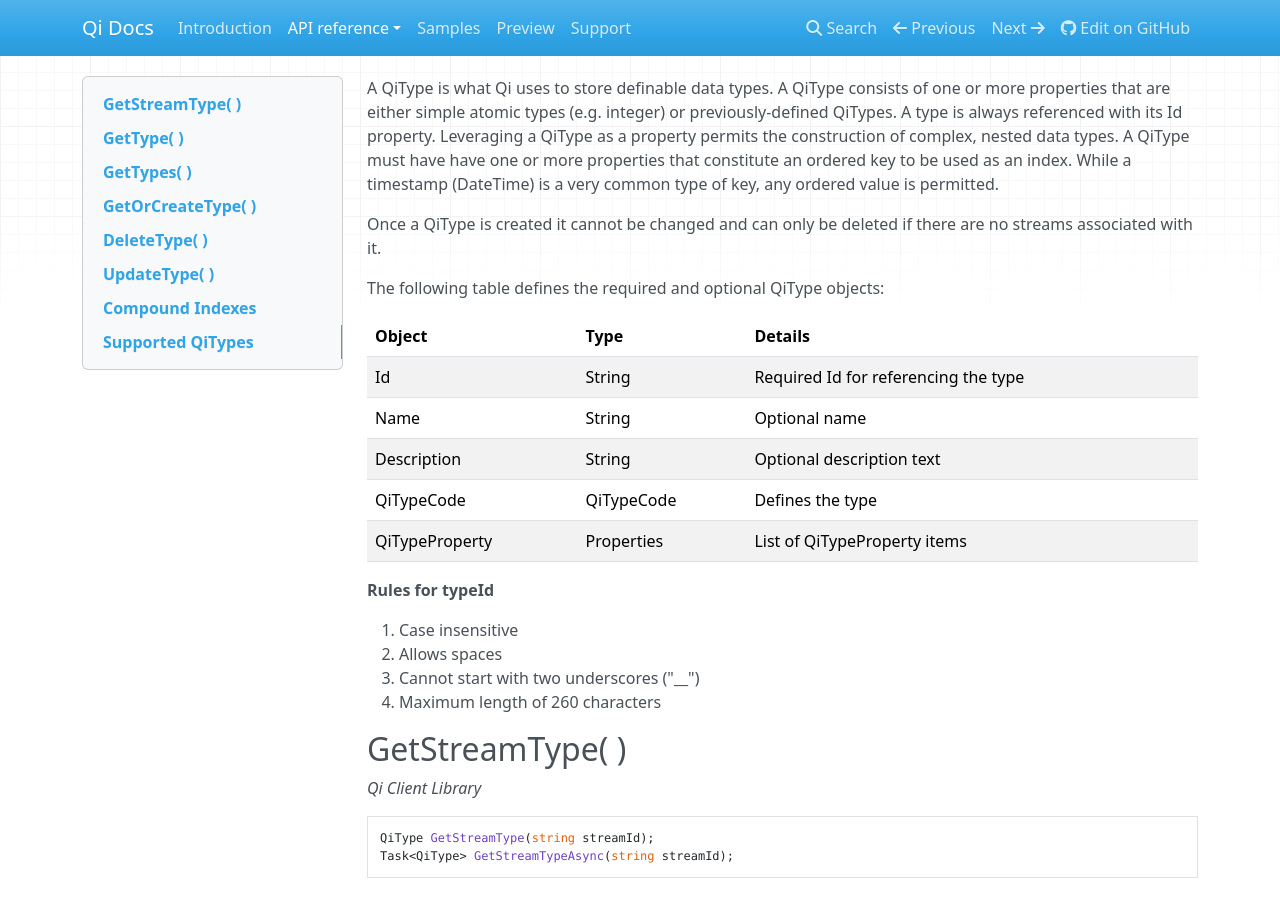
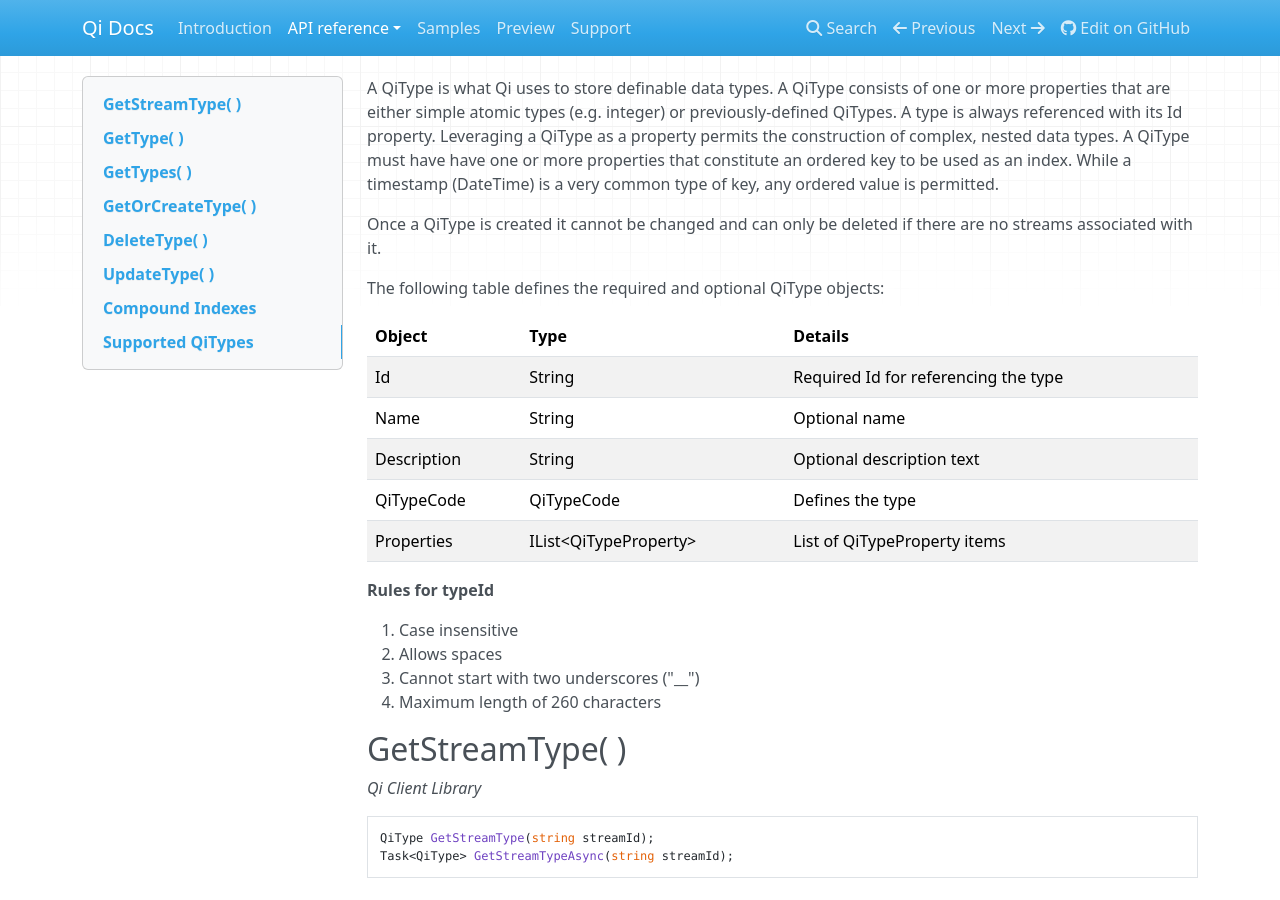
Before and after one commit to ssuryanarayanan/Qi-Docs, an MkDocs documentation site: the page built from docs/QiTypes.md, in a window 1280 px wide and 900 px high. Built offline with MkDocs 1.6.1, drawn with Linux system fonts in a browser that asks for light colours; nearby versions of some CDN libraries; old or Windows-style settings are respelled for this version of MkDocs.

Commit message:
Update QiTypes.md

```diff
--- a/docs/QiTypes.md
+++ b/docs/QiTypes.md
@@ -10,7 +10,7 @@ The following table defines the required and optional QiType objects:
 |Name|String|Optional name|
 |Description|String|Optional description text|
 |QiTypeCode|QiTypeCode|Defines the type|
-|QiTypeProperty|Properties|List of QiTypeProperty items|
+|Properties|IList&lt;QiTypeProperty&gt;|List of QiTypeProperty items|
 
 __Rules for typeId__
 
```
